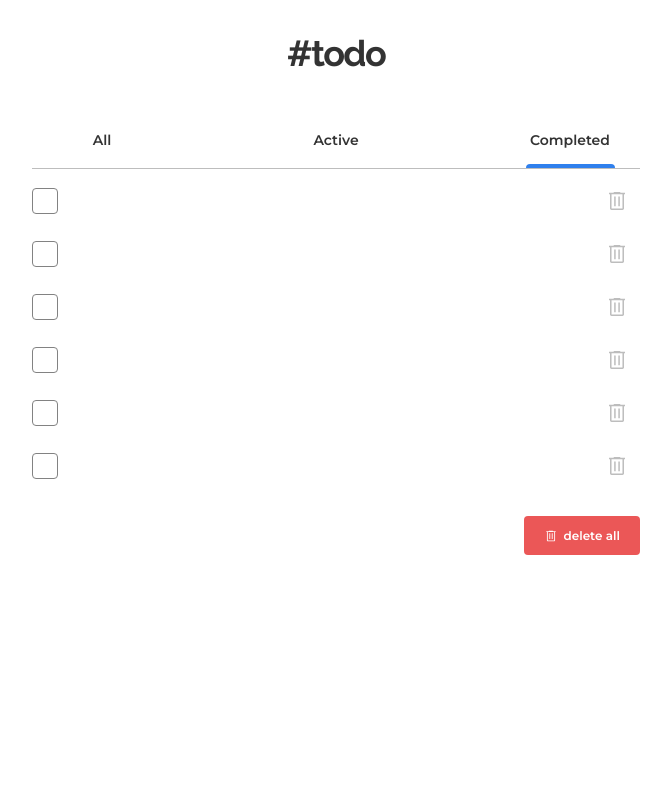
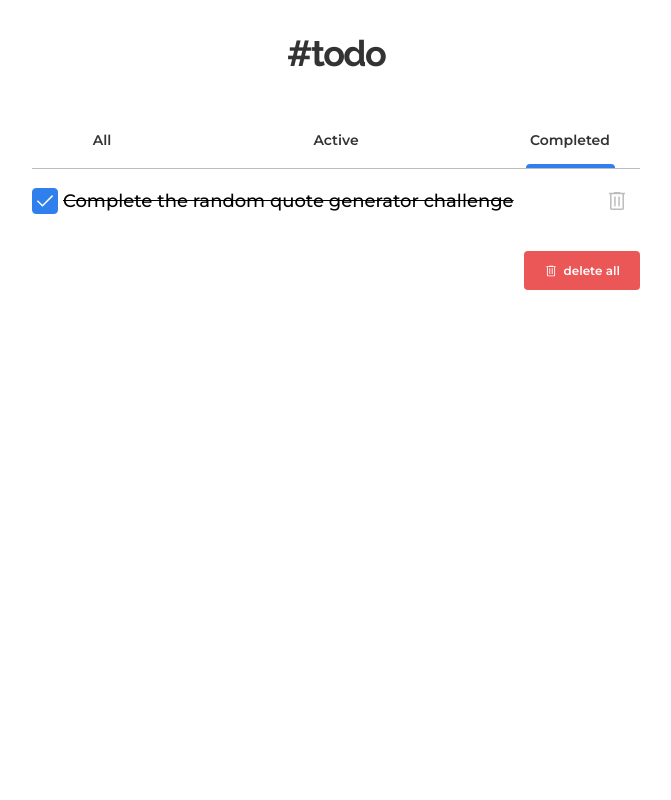
Before and after one commit to ErikaAX08/todo-app-devchallenges, a Next.js app: page / in a window 1280 px wide. Both pictures are taken after a click on the element "Completed". Shown: the top 800 px of the page, without its empty margins (304-975 px from the left). Built offline with nearby package versions, Linux system fonts and the light colour scheme.

Commit message:
Added to-do item dynamically

```diff
--- a/src/modules/CompletedTodos.tsx
+++ b/src/modules/CompletedTodos.tsx
@@ -1,17 +1,26 @@
+import type { RootState } from '../store/store';
+import { useSelector, useDispatch } from 'react-redux';
+import { deleteAllTodos } from '../store/slices/todoSlice';
+
 import TodoItem from '../Components/TodoItem';
 import styles from './CompletedTodos.module.css';
 
 function CompletedTodos() {
+  const todos = useSelector((state: RootState) => state.todos.todos);
+  const dispatch = useDispatch();
+
+  const completedTodos = todos.filter((todo) => todo.completed === true);
+
   return (
     <section className={styles.container}>
-        <TodoItem />
-        <TodoItem/>
-        <TodoItem/>
-        <TodoItem/>
-        <TodoItem/>
-        <TodoItem/>
 
-        <button className={styles.button}>
+        {
+          completedTodos.map((todo) => (
+            <TodoItem key={todo.id} { ...todo } />
+          ))
+        }
+
+        <button className={styles.button} onClick={() => dispatch(deleteAllTodos())}>
             <img src='/delete-white.svg' className={styles.iconDelete} />
             delete all
         </button>
```
